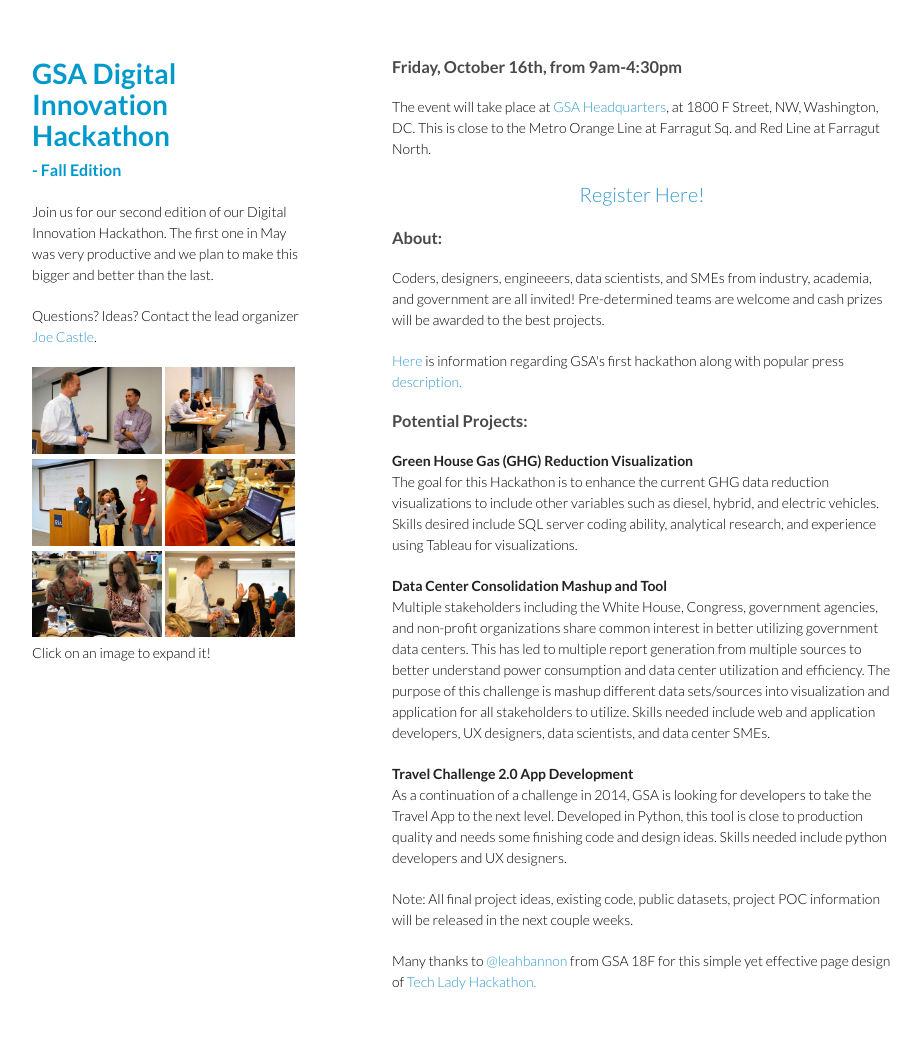
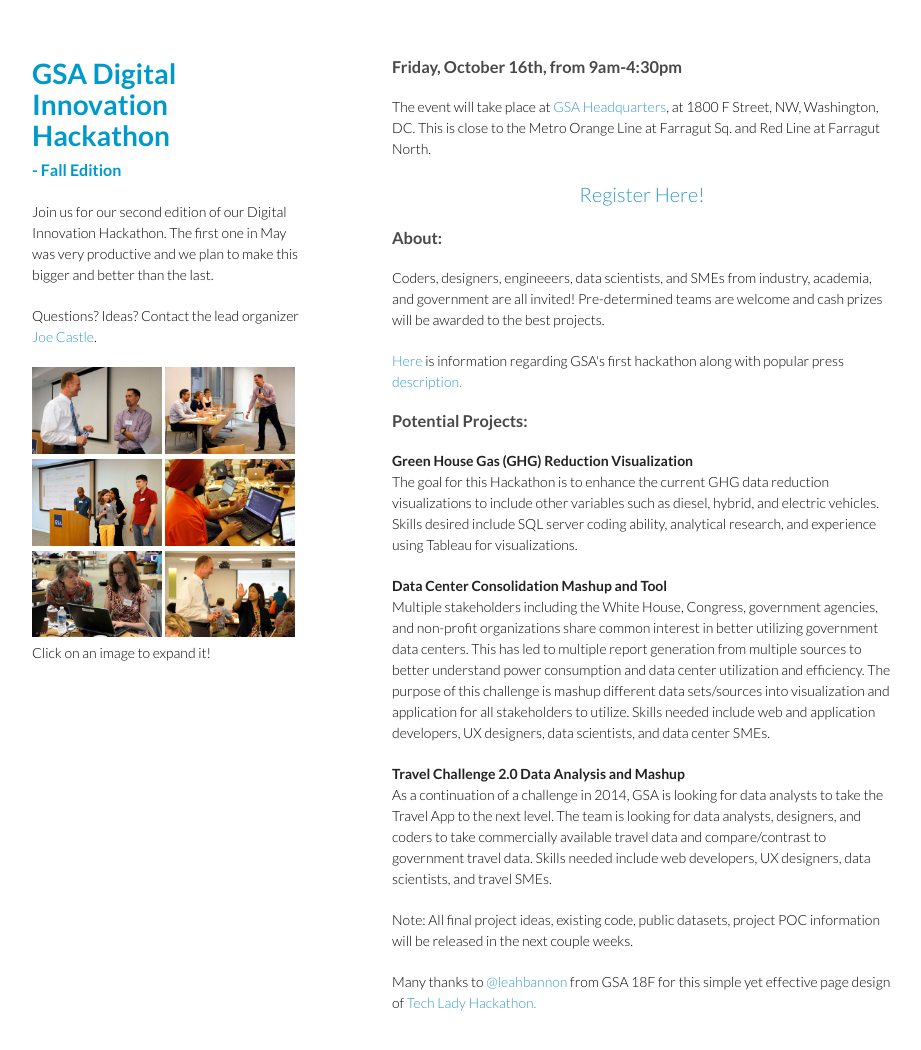
Before and after one commit to GSA/open.gsa.gov, a Jekyll site: the page built from Digital-Innovation-Hackathon-Fall2015/index.html, in a window 1280 px wide and 1083 px high. Shown: the top 1050 px of the window, without its empty margins (178-1099 px from the left). Built offline with Jekyll 4.4.1, drawn with Linux system fonts in a browser that asks for light colours.

Commit message:
text changes

```diff
--- a/Digital-Innovation-Hackathon-Fall2015/index.html
+++ b/Digital-Innovation-Hackathon-Fall2015/index.html
@@ -26,8 +26,8 @@
     Multiple stakeholders including the White House, Congress, government agencies, and non-profit organizations share common interest in better utilizing government data centers.  This has led to multiple report generation from multiple sources to better understand power consumption and data center utilization and efficiency.  The purpose of this challenge is mashup different data sets/sources into visualization and application for all stakeholders to utilize.  Skills needed include web and application developers, UX designers, data scientists, and data center SMEs.
   </p>
 
-  <p><strong>Travel Challenge 2.0 App Development</strong><br>
-    As a continuation of a challenge in 2014, GSA is looking for developers to take the Travel App to the next level.  Developed in Python, this tool is close to production quality and needs some finishing code and design ideas.  Skills needed include python developers and UX designers.
+  <p><strong>Travel Challenge 2.0 Data Analysis and Mashup</strong><br>
+    As a continuation of a challenge in 2014, GSA is looking for data analysts to take the Travel App to the next level.  The team is looking for data analysts, designers, and coders to take commercially available travel data and compare/contrast to government travel data.  Skills needed include web developers, UX designers, data scientists, and travel SMEs.
   </p>
 
   <p>Note: All final project ideas, existing code, public datasets, project POC information will be released in the next couple weeks.
```
